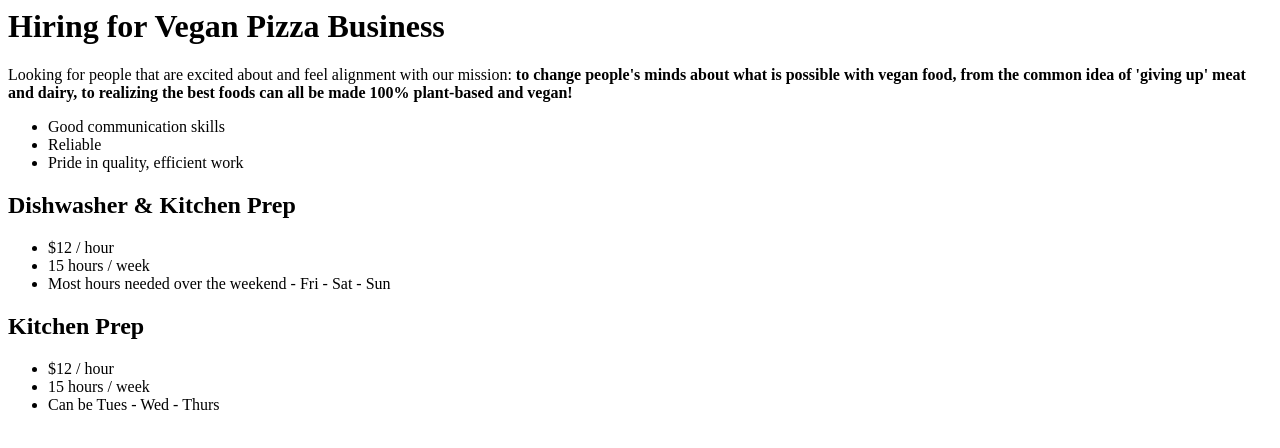
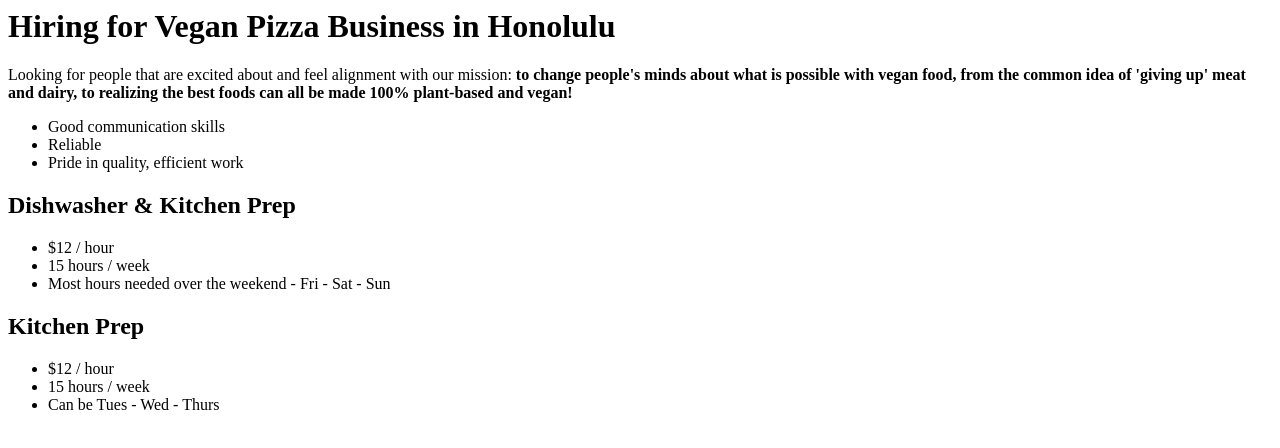
Before and after one commit to bheithaus/veganpizza, a plain HTML site: page docs/index.html in a window 1280 px wide. Drawn offline with Linux system fonts and the light colour scheme.

Commit message:
add location

```diff
--- a/docs/index.html
+++ b/docs/index.html
@@ -1,4 +1,4 @@
-<h1 id="hiringforveganpizzabusiness">Hiring for Vegan Pizza Business</h1>
+<h1 id="hiringforveganpizzabusiness">Hiring for Vegan Pizza Business in Honolulu</h1>
 
 <p>Looking for people that are excited about and feel alignment with our mission: <strong>to change people's minds about what is possible with vegan food, from the common idea of 'giving up' meat and dairy, to realizing the best foods can all be made 100% plant-based and vegan!</strong></p>
 
```
